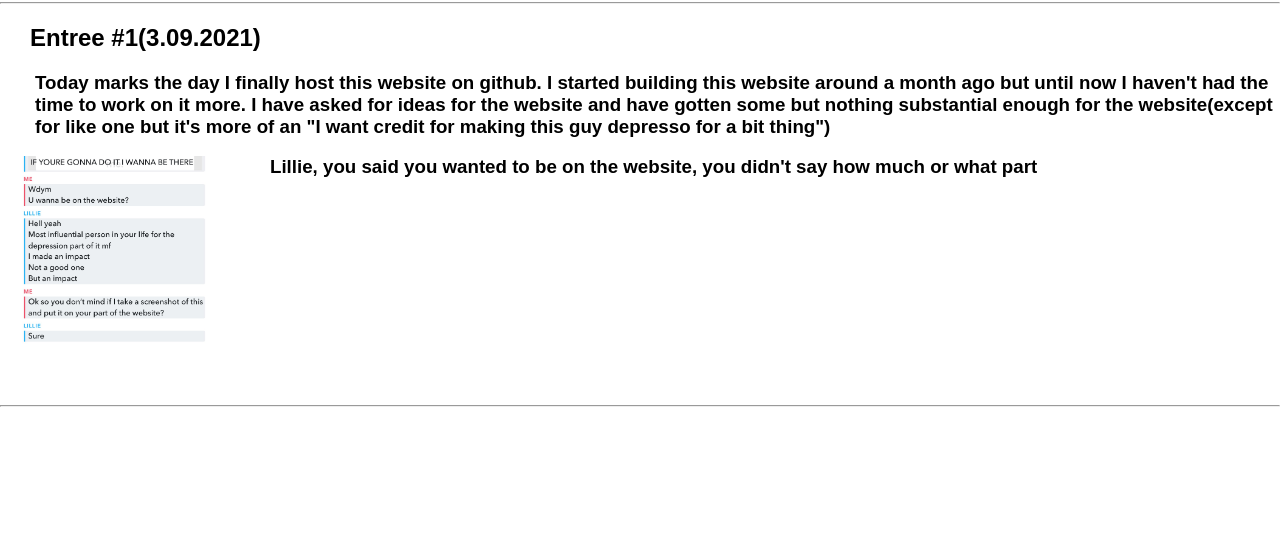
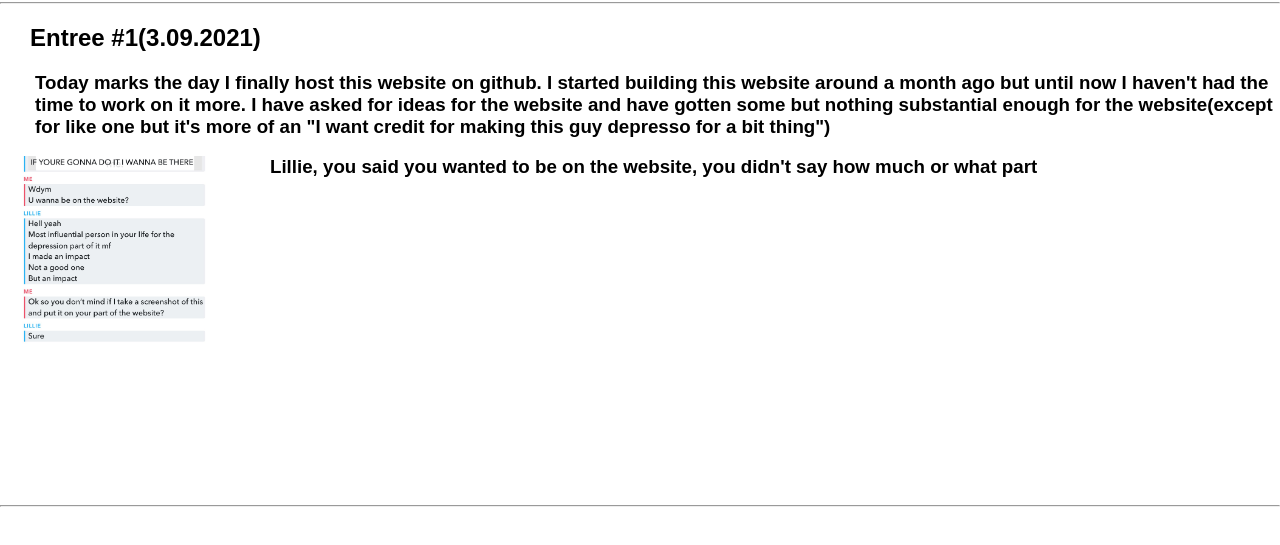
Before and after one commit to ObviouslyAce/ANP, a plain HTML site: page blog.html in a window 1280 px wide. Shown: the part 167-712 px from the top of the page. Drawn offline with Linux system fonts and the light colour scheme.

Commit message:
update to blog.html

```diff
--- a/blog.html
+++ b/blog.html
@@ -94,7 +94,7 @@ body {
       <img src=./dep.JPG alt="snapchat dialog" style="width:15%;height:15%;float:left">
       <h3 class=blogEntree style="padding-left:250px;"> Lillie, you said you wanted to be on the website, you didn't say how much or what part</h3>
       </div>
-      <div style="padding-top:200px">
+      <div style="padding-top:300px">
         <hr>
       </div>
     </body>
```
